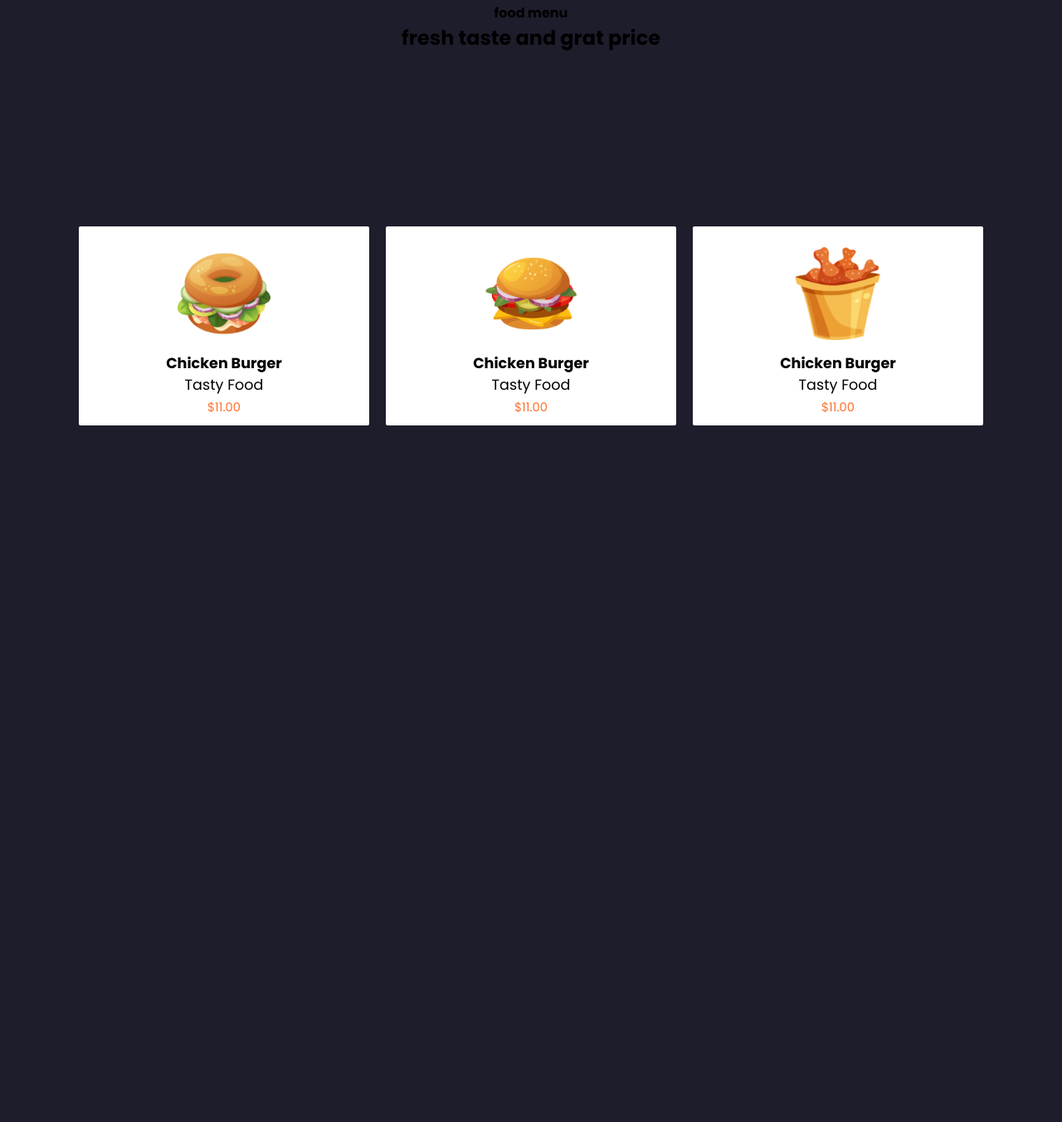
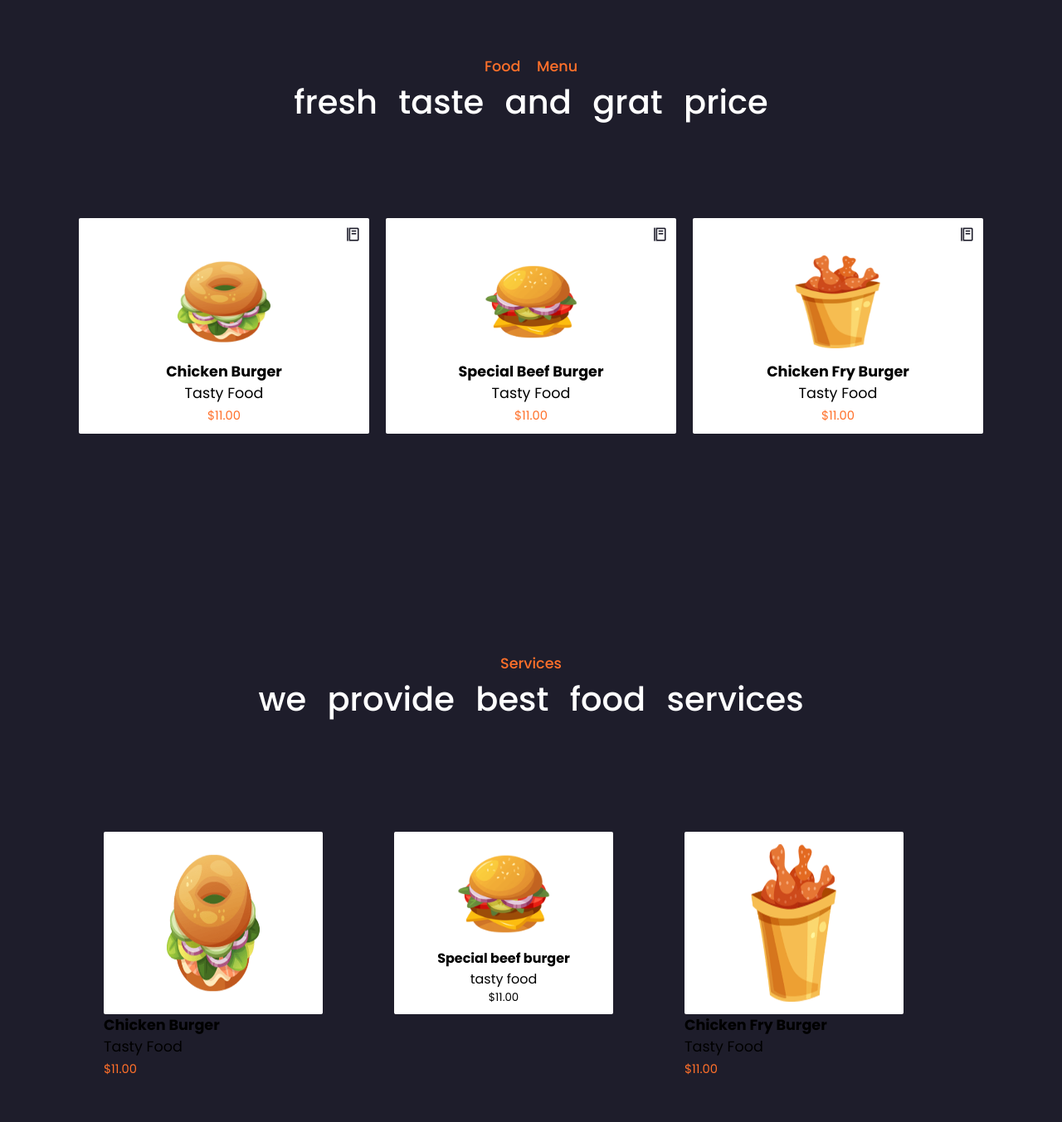
Before and after one commit to JoelRamos22/proyectoWeb, a plain HTML site: page index.html in a window 1280 px wide. Shown: the part 1607-2960 px from the top of the page at 83% size. Before the commit the page ends 2240 px from the top, so only its background shows below. Drawn offline with nearby package versions, Linux system fonts and the light colour scheme.

Commit message:
feat: :construction: inicio de la construccion para el layout de servicios
se inicio la construccion para el layout de servicios con su estructura html y modificando paso a paso el css

adaptacion del layout de menu a celulares

```diff
--- a/css/style.css
+++ b/css/style.css
@@ -183,6 +183,7 @@ body {
     border-radius: 2px;
 }
 
+
 .food-menu {
     width: 100%;
     height: 90vh;
@@ -193,10 +194,22 @@ body {
 .food-menu__titles {
     width: 100%;
     height: 30vh;
+    word-spacing: 15px;
     display: flex;
     flex-direction: column;
-    justify-content: center;
-    align-items: center;
+    justify-content: end;
+    align-items:center;
+}
+.titles__titulo {
+    font-size: 1.1em;
+    color: var(--color-font-1);
+    text-transform: capitalize;
+    font-weight: 500;
+}
+.titles__message {
+    font-size: 2.5em;
+    color: var(--color-font-2);
+    font-weight: 500
 }
 .food-menu__list {
     width: 100%;
@@ -204,6 +217,13 @@ body {
     display: flex;
     align-items: center;
     justify-content: center;
+}
+.icon__list {
+    width: 100%;
+    font-size: 1.2em;
+    display: flex;
+    align-items: center;
+    justify-content: end;
 }
 .list__food-list {
     display: flex;
@@ -215,6 +235,74 @@ body {
 }
 .list__imagen-container {
     background:var(--color-font-2);
+    display: flex;
+    flex-direction: column;
+    align-items: center;
+    justify-content: center;
+    text-align: center;
+    border-radius: 2px;
+    width: 80%;
+    height: 100%;
+    padding: 10px;
+}
+.imagen-container__img {
+    width: 50%;
+    height: 100%;
+    padding: 5px;
+}
+.list__text-container {
+    text-transform: capitalize;
+    font-size: 1.1em;
+}
+.list__text-container small {
+    color: var(--color-font-1);
+}
+
+/* desde aqui */
+
+.services {
+    width: 100%;
+    height: 90vh;
+    display: flex;
+    flex-direction: column;
+    justify-content: space-around;
+}
+.services__titles {
+    width: 100%;
+    height: 30vh;
+    word-spacing: 15px;
+    display: flex;
+    flex-direction: column;
+    justify-content: end;
+    align-items:center;
+}
+.titles-details__titulo {
+    font-size: 1.1em;
+    color: var(--color-font-1);
+    text-transform: capitalize;
+    font-weight: 500;
+}
+.titles-details__message {
+    font-size: 2.5em;
+    color: var(--color-font-2);
+    font-weight: 500
+}
+.services__list {
+    width: 100%;
+    height: 60vh;
+    display: flex;
+    align-items: center;
+    justify-content: center;
+}
+.list__services-list {
+    display: flex;
+    flex-direction: row;
+    list-style: none;
+    gap: 20px;
+    padding: 10px;
+
+}
+.list__service-container {
     display: flex;
     flex-direction: column;
     align-items: center;
@@ -395,6 +483,45 @@ body {
         color: var(--color-font-2);
         border-radius: 2px;
     }
+    .food-menu {
+        width: 100%;
+        height: 90vh;
+        display: flex;
+        flex-direction: column;
+    }
+    .food-menu__titles {
+        width: 100%;
+        height: 20vh;
+        gap: 5px;
+        padding: 0px 22px;
+        justify-content: start;
+        align-items: center;
+        text-align: center;
+    }
+    .titles__titulo {
+        font-size: 1em;
+    }
+    .titles__message {
+        font-size: 1.9em;
+    }
+    .food-menu__list {
+        width: 100%;
+        height: 70vh;
+    }
+    .list__food-list {
+        display: flex;
+        flex-direction: column;
+        align-items: center;
+    }
+    .list__imagen-container {
+        width: 65%;
+        height: 50%;
+        padding: 5px;
+    }
+    .list__text-container {
+        text-transform: capitalize;
+        font-size: 0.8em;
+    }
 }
 
 @media (width > 1600px) {
--- a/index.html
+++ b/index.html
@@ -51,13 +51,16 @@
         </section>
         <section class="food-menu">
             <section class="food-menu__titles">
-                    <h4>food menu</h4>
-                    <h2>fresh taste and grat price</h2>
+                    <h4 class="titles__titulo">food menu</h4>
+                    <h2 class="titles__message">fresh taste and grat price</h2>
             </section>
             <section class="food-menu__list">
                 <article class="list">
                     <ul class="list__food-list">
                         <li class="list__imagen-container">
+                            <div class="icon__list">
+                                <i class='bx bx-food-menu' style='color:#1e1d2b'  class="menu-movil__icon"></i>
+                            </div>
                             <div class="list__imagen-container">
                                 <img src="storage/img/food1.png" class="imagen-container__img">
                             </div>
@@ -68,8 +71,46 @@
                             </div>
                         </li>
                         <li class="list__imagen-container">
+                            <div class="icon__list">
+                                <i class='bx bx-food-menu' style='color:#1e1d2b'  class="menu-movil__icon"></i>
+                            </div>
                             <div class="list__imagen-container">
                                 <img src="storage/img/food2.png" class="imagen-container__img">
+                            </div>
+                            <div class="list__text-container">
+                                <h4>Special beef burger</h4>
+                                <p>tasty food</p>
+                                <small>$11.00</small>
+                            </div>
+                        </li>
+                        <li class="list__imagen-container">
+                            <div class="icon__list">
+                                <i class='bx bx-food-menu' style='color:#1e1d2b'  class="menu-movil__icon"></i>
+                            </div>
+                            <div class="list__imagen-container">
+                                <img src="storage/img/food3.png" class="imagen-container__img">
+                            </div>
+                            <div class="list__text-container">
+                                <h4>chicken fry burger</h4>
+                                <p>tasty food</p>
+                                <small>$11.00</small>
+                            </div>
+                        </li>
+                    </ul>
+                </article>
+            </section>
+        </section>
+        <section class="services">
+            <section class="services__titles">
+                    <h4 class="titles-details__titulo">services</h4>
+                    <h2 class="titles-details__message">we provide best food services</h2>
+            </section>
+            <section class="services__list">
+                <article>
+                    <ul class="list__services-list">
+                        <li class="list__services-container">
+                            <div class="list__imagen-container">
+                                <img src="storage/img/food1.png" class="imagen-container__img">
                             </div>
                             <div class="list__text-container">
                                 <h4>chicken burger</h4>
@@ -77,12 +118,19 @@
                                 <small>$11.00</small>
                             </div>
                         </li>
-                        <li class="list__imagen-container">
+                        <li class="list__services-container">
+                            <div class="list__imagen-container">
+                                <img src="storage/img/food2.png" class="imagen-container__img">
+                                <h4>Special beef burger</h4>
+                                <p>tasty food</p>
+                                <small>$11.00</small>
+                        </li>
+                        <li class="list__services-container">
                             <div class="list__imagen-container">
                                 <img src="storage/img/food3.png" class="imagen-container__img">
                             </div>
                             <div class="list__text-container">
-                                <h4>chicken burger</h4>
+                                <h4>chicken fry burger</h4>
                                 <p>tasty food</p>
                                 <small>$11.00</small>
                             </div>
```
